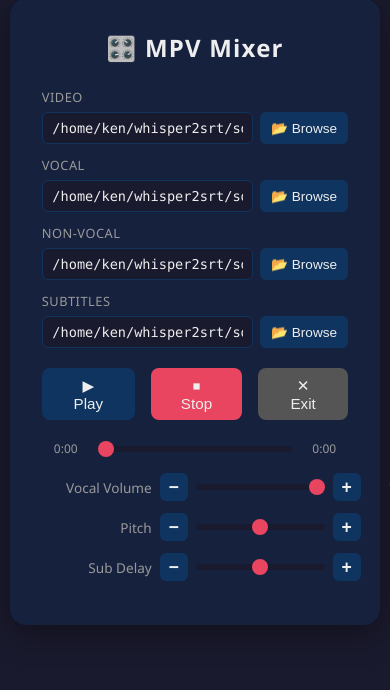
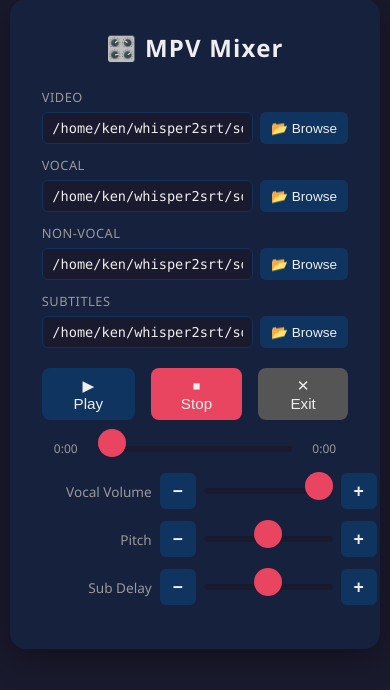
Before and after one commit to kagebarton/whisper2srt, a Flask app: page / in a window 390 px wide; the page is wider, and only the part inside the window is pictured. Shown: the part 33-723 px from the top of that part. Run offline with Flask 3, Linux system fonts and the light colour scheme.

Commit message:
Make the UI more mobile friendly
Some touch changes to lock down the controls so they don't zoom/scroll/resize

```diff
--- a/mpv/templates/index.html
+++ b/mpv/templates/index.html
@@ -2,7 +2,7 @@
 <html lang="en">
 <head>
 <meta charset="UTF-8">
-<meta name="viewport" content="width=device-width, initial-scale=1.0">
+<meta name="viewport" content="width=device-width, initial-scale=1.0, user-scalable=no">
 <title>MPV Mixer</title>
 <style>
   :root {
@@ -147,8 +147,8 @@
     flex-shrink: 0;
   }
   .slider-row .step-btn {
-    width: 28px;
-    height: 28px;
+    width: 36px;
+    height: 36px;
     border: none;
     border-radius: 6px;
     background: var(--accent);
@@ -176,17 +176,22 @@
   input[type="range"]::-webkit-slider-thumb {
     -webkit-appearance: none;
     appearance: none;
-    width: 16px; height: 16px;
+    width: 28px; height: 28px;
+    margin-top: -11px;
     border-radius: 50%;
     background: var(--highlight);
     cursor: pointer;
   }
   input[type="range"]::-moz-range-thumb {
-    width: 16px; height: 16px;
+    width: 28px; height: 28px;
     border-radius: 50%;
     background: var(--highlight);
     cursor: pointer;
     border: none;
+  }
+  button,
+  input[type="range"] {
+    touch-action: manipulation;
   }
 
   /* ── File browser modal ───────────────────────────────── */
@@ -706,6 +711,14 @@
     const sec = Math.floor(s % 60);
     return `${m}:${sec.toString().padStart(2, '0')}`;
   }
+
+  // Prevent touch scroll/zoom cancelling step button taps
+  document.querySelectorAll('.step-btn').forEach(btn => {
+    btn.addEventListener('touchend', e => {
+      e.preventDefault();
+      btn.click();
+    }, { passive: false });
+  });
 </script>
 </body>
 </html>
```
